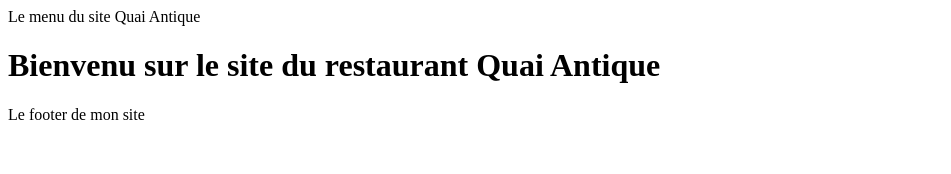
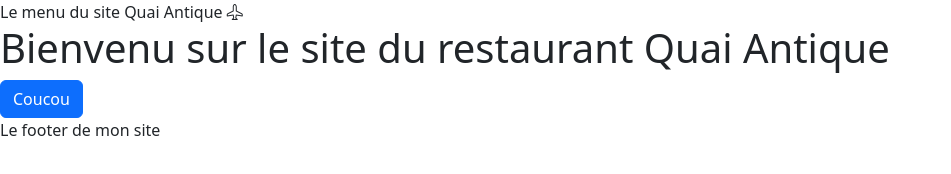
Before and after one commit to ngobeyn/QuaiAntiqueRestaurantFront, a website with bundled scripts: page index.html in a window 1280 px wide. Shown: the whole page, without its empty margins (0-951 px from the left). Built offline with nearby package versions, Linux system fonts and the light colour scheme; files whose address does not match are found by name.

Commit message:
Install Bootstrap

```diff
--- a/index.html
+++ b/index.html
@@ -3,11 +3,15 @@
 <head>
     <meta charset="UTF-8">
     <meta name="viewport" content="width=device-width, initial-scale=1.0">
+
+    <link rel="stylesheet" href="node_modules/bootstrap/dist/css/bootstrap.min.css"/>
+    <link rel="stylesheet" href="node_modules/bootstrap-icons/font/bootstrap-icons.css"/>
+
     <title>Document</title>
 </head>
 <body>
 
-    <header>Le menu du site Quai Antique</header>
+    <header>Le menu du site Quai Antique <i class="bi bi-airplane"></i></header>
 
     <main id="main-page">
         <!-- Le contenu de la page sera injecté ici -->
@@ -16,6 +20,7 @@
     <footer>Le footer de mon site</footer>
 
     <script type="module" src="Router/router.js"></script>
+    <script src="node_modules/bootstrap/dist/js/bootstrap.bundle.min.js"></script>
 
 </body>
 </html>
--- /dev/null
+++ b/package.json
@@ -0,0 +1,5 @@
+{
+  "dependencies": {
+    "bootstrap-icons": "^1.11.3"
+  }
+}
--- a/pages/home.html
+++ b/pages/home.html
@@ -1 +1,3 @@
 <h1>Bienvenu sur le site du restaurant Quai Antique</h1>
+
+<button class="btn btn-primary">Coucou</button>
```
Also changed, not shown: 2 other files.
